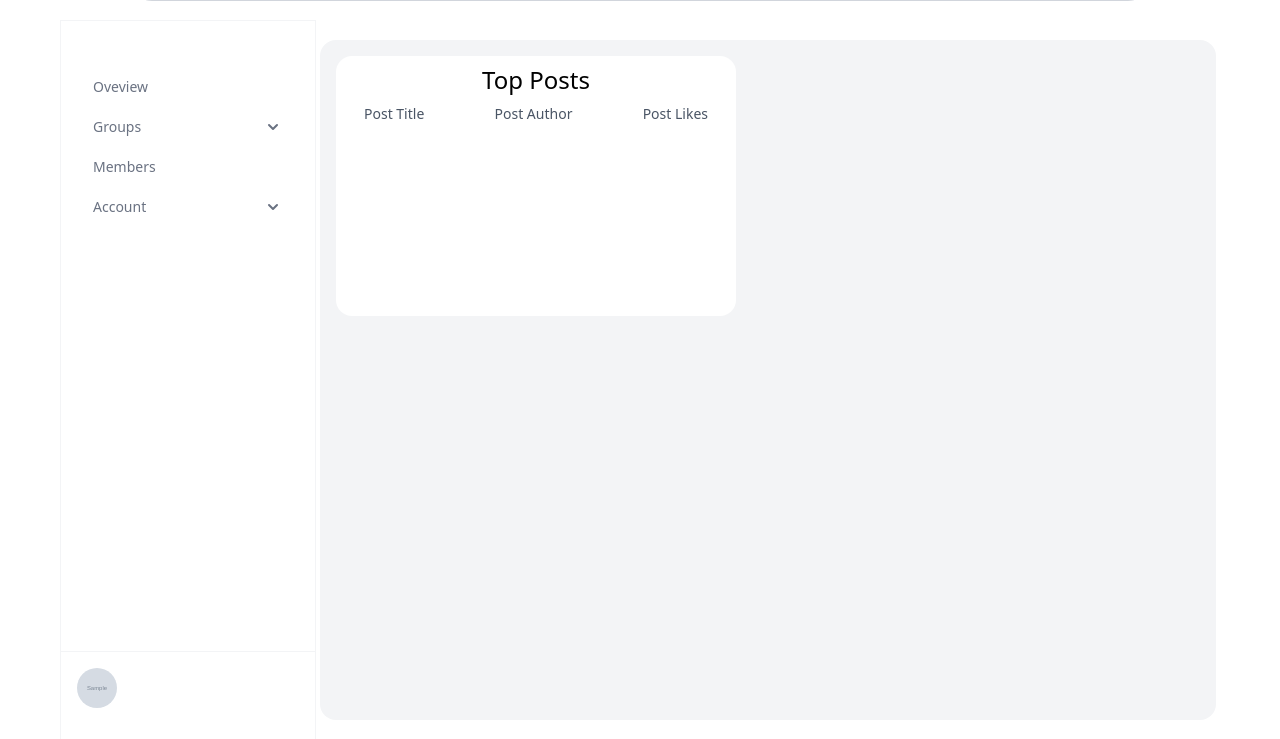
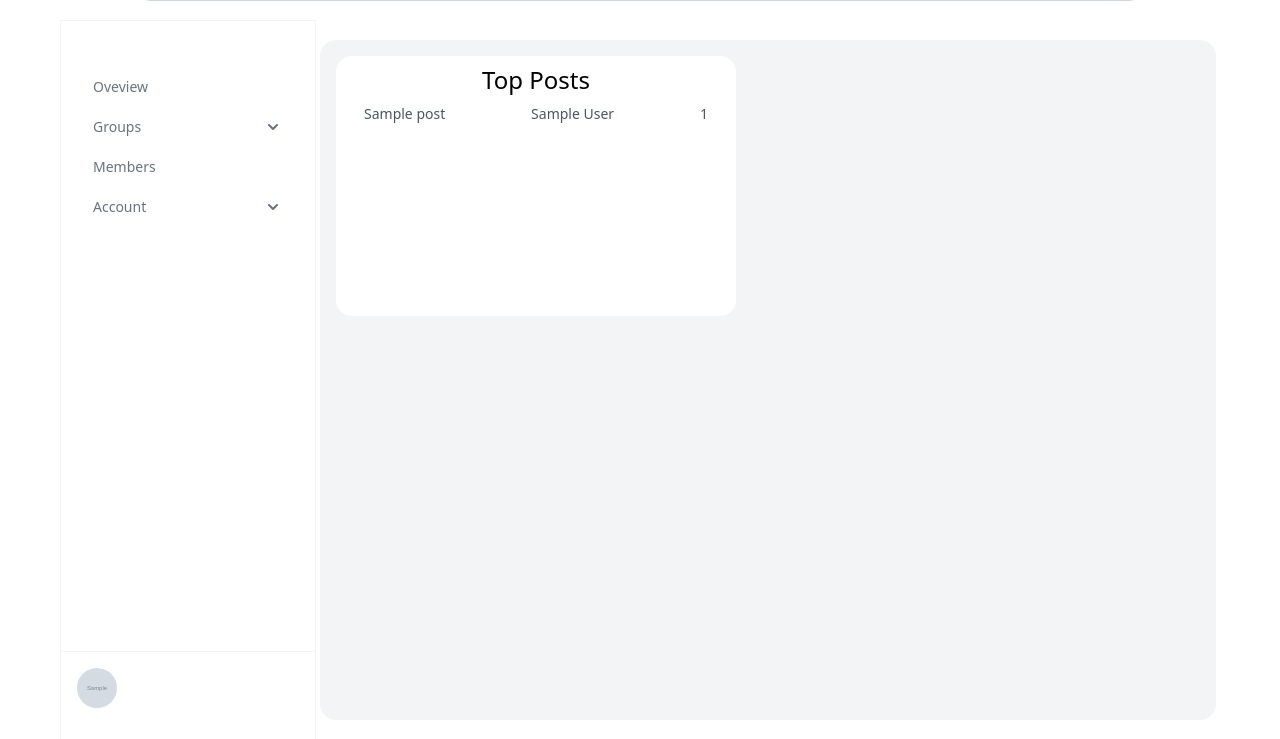
Before and after one commit to kibetnathan/Church-Management-System, a Django app: template mainapp/templates/dashboards/pastors/general.html in a window 1280 px wide. Shown: the part 76-815 px from the top of the page. Run offline with Django 5.2, Linux system fonts and the light colour scheme; the template is opened without the code that fills it: most values are stand-ins (such as "Sample title", 1, 10 or a date in 2020); grey boxes marked "Sample" are stand-in pictures; style sheets or scripts are compiled from the project's sources; some libraries are stand-ins or nearby versions.

Commit message:
add top post view in dashboard

```diff
--- a/communication/models.py
+++ b/communication/models.py
@@ -6,7 +6,7 @@ from taggit.managers import TaggableManager
 # Create your models here.
 class Post(models.Model):
     image = CloudinaryField("image", null=True, blank=True)
-    title = models.CharField(max_length=255)
+    title = models.CharField(max_length=100)
     text = models.TextField()
     published_date = models.DateTimeField(blank=True, null=True)
     liked_by = models.ManyToManyField(settings.AUTH_USER_MODEL, blank=True, related_name='liked_posts')
--- a/mainapp/mixins.py
+++ b/mainapp/mixins.py
@@ -3,6 +3,8 @@ from django.contrib.auth.mixins import UserPassesTestMixin
 from communication.models import Post
 from userapp.models import CustomUser, Profile
 from mainapp.models import FellowshipGroup, Services, Department, Course
+from django.db.models import Count
+
 
 class PastorRequiredMixin(UserPassesTestMixin):
     def test_func(self):
@@ -17,7 +19,7 @@ class PastorContextMixin:
     def get_context_data(self, **kwargs):
         context = super().get_context_data(**kwargs)
         context.update({
-            "posts": Post.objects.all()[:3],
+            "posts": Post.objects.annotate(like_count=Count("liked_by")).order_by("-like_count")[:3],
             "leaders": CustomUser.objects.filter(groups__name__in=["Head Pastor","Pastor", "Leader", "Jr Leader"]).distinct(),
         })
         return context
--- a/mainapp/templates/dashboards/pastors/general.html
+++ b/mainapp/templates/dashboards/pastors/general.html
@@ -4,12 +4,14 @@
     <div class="bg-white w-100 h-65 rounded-2xl p-2">
       <h2 class="text-center text-2xl">Top Posts</h2>
       <ul class="list-disc px-3">
+        {% for post in posts %}
         <!-- Post list -->
          <li class="m-2 text-gray-600 flex flex-row justify-between">
-          <span class="text-sm">Post Title</span>
-          <span class="text-sm">Post Author</span>
-          <span class="text-sm">Post Likes</span>
+          <span class="text-sm">{{ post.title }}</span>
+          <span class="text-sm">{{ post.author }}</span>
+          <span class="text-sm">{{ post.like_count }}</span>
          </li>
+         {% endfor %}
       </ul>
     </div>
 
```
Also changed, not shown: communication/migrations/0004_alter_post_title.py (added).
